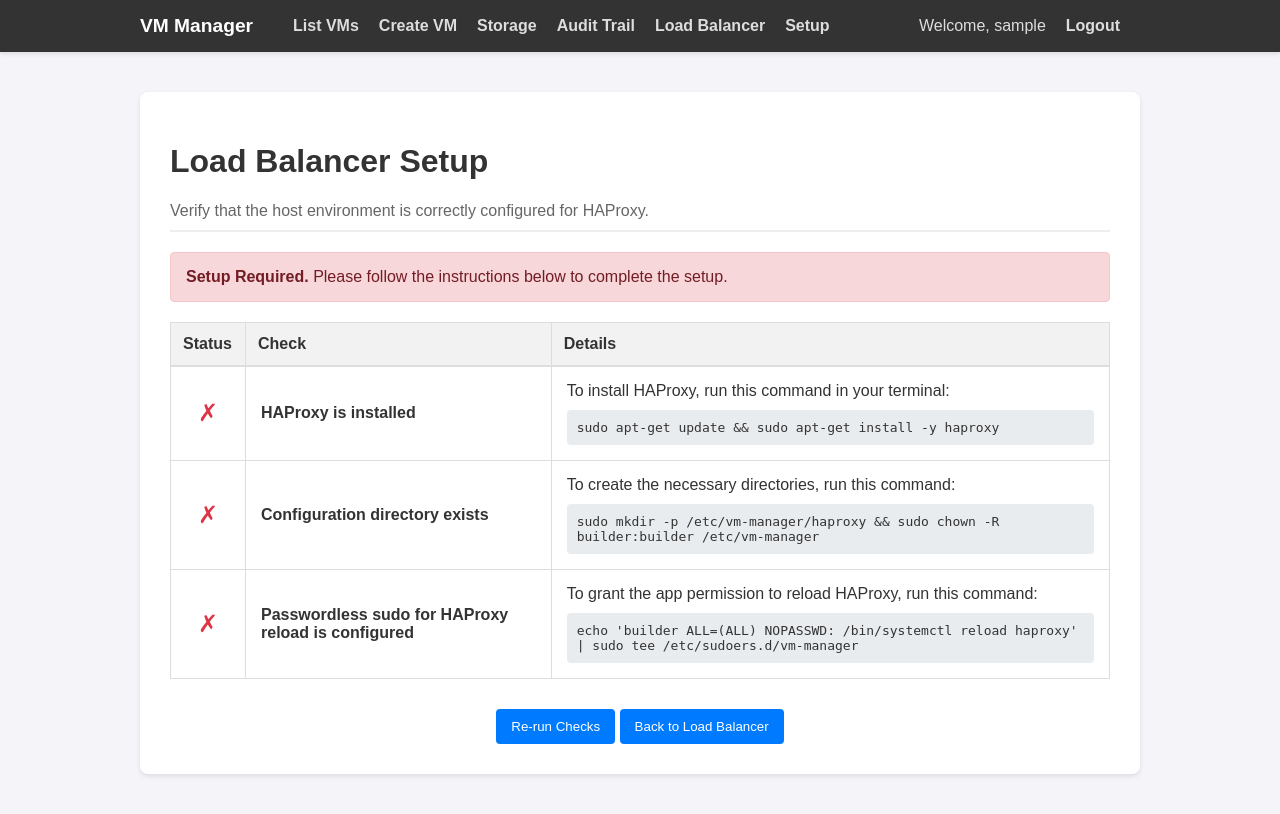
After one commit to zeshaq/vm-manager, a Flask app: page /setup in a window 1280 px wide. The commit adds this page. Run offline with Flask 3, Linux system fonts and the light colour scheme; the visitor is signed in with stand-in values (Sample User, id 1).

Commit message:
load balancer added

```diff
--- a/app.py
+++ b/app.py
@@ -5,7 +5,10 @@ import os
 # Import the blueprints
 from views.listing import listing_bp
 from views.creation import creation_bp
-from views.storage import storage_bp  # <--- Import new blueprint
+from views.storage import storage_bp
+from views.audit import audit_bp
+from views.loadbalancer import lb_bp
+from views.setup import setup_bp
 
 app = Flask(__name__)
 app.secret_key = os.urandom(24)
@@ -13,7 +16,10 @@ app.secret_key = os.urandom(24)
 # Register the blueprints
 app.register_blueprint(listing_bp)
 app.register_blueprint(creation_bp)
-app.register_blueprint(storage_bp)    # <--- Register new blueprint
+app.register_blueprint(storage_bp)
+app.register_blueprint(audit_bp)
+app.register_blueprint(lb_bp)
+app.register_blueprint(setup_bp)
 
 @app.before_request
 def before_request():
--- a/templates/base.html
+++ b/templates/base.html
@@ -27,7 +27,10 @@
             <a href="/" style="font-size: 1.2em; color: white; margin-right: 40px;">VM Manager</a>
             <a href="/list">List VMs</a>
             <a href="/create">Create VM</a>
-            <a href="/storage">Storage</a> <!-- NEW LINK -->
+            <a href="/storage">Storage</a>
+            <a href="/audit">Audit Trail</a>
+            <a href="/loadbalancer">Load Balancer</a>
+            <a href="/setup">Setup</a>
             {% if session['username'] %}
                 <span style="color: #ddd; margin-left: auto;">Welcome, {{ session['username'] }}</span>
                 <a href="/logout" style="margin-left: 20px;">Logout</a>
--- /dev/null
+++ b/templates/setup.html
@@ -0,0 +1,63 @@
+{% extends 'base.html' %}
+
+{% block content %}
+<div style="background: white; padding: 30px; border-radius: 8px; box-shadow: 0 2px 5px rgba(0,0,0,0.1);">
+
+    <!-- Page Header -->
+    <div style="border-bottom: 2px solid #eee; padding-bottom: 10px; margin-bottom: 20px;">
+        <h1>Load Balancer Setup</h1>
+        <p style="color: #666; margin: 0;">Verify that the host environment is correctly configured for HAProxy.</p>
+    </div>
+
+    {% if all_passed %}
+        <div style="padding: 15px; margin-bottom: 20px; border-radius: 4px; color: #155724; background-color: #d4edda; border: 1px solid #c3e6cb;">
+            <strong>All checks passed!</strong> The load balancer is configured correctly.
+        </div>
+    {% else %}
+        <div style="padding: 15px; margin-bottom: 20px; border-radius: 4px; color: #721c24; background-color: #f8d7da; border: 1px solid #f5c6cb;">
+            <strong>Setup Required.</strong> Please follow the instructions below to complete the setup.
+        </div>
+    {% endif %}
+
+    <!-- Checks Table -->
+    <table style="width: 100%; border-collapse: collapse;">
+        <thead style="background: #f8f9fa;">
+            <tr>
+                <th style="padding: 12px; border-bottom: 2px solid #ddd; text-align: left; width: 50px;">Status</th>
+                <th style="padding: 12px; border-bottom: 2px solid #ddd; text-align: left;">Check</th>
+                <th style="padding: 12px; border-bottom: 2px solid #ddd; text-align: left;">Details</th>
+            </tr>
+        </thead>
+        <tbody>
+            {% for name, check in checks.items() %}
+            <tr style="border-bottom: 1px solid #eee;">
+                <td style="padding: 15px; text-align: center;">
+                    {% if check.pass %}
+                        <span style="font-size: 1.5em; color: #28a745;">✓</span>
+                    {% else %}
+                        <span style="font-size: 1.5em; color: #dc3545;">✗</span>
+                    {% endif %}
+                </td>
+                <td style="padding: 15px;">
+                    <strong>{{ check.message }}</strong>
+                </td>
+                <td style="padding: 15px;">
+                    {% if not check.pass %}
+                        <p style="margin: 0 0 10px 0;">{{ check.fix_description }}</p>
+                        <code style="display: block; background: #e9ecef; padding: 10px; border-radius: 4px; white-space: pre-wrap; word-wrap: break-word;">{{ check.fix_command }}</code>
+                    {% else %}
+                        <span style="color: #6c757d;">OK</span>
+                    {% endif %}
+                </td>
+            </tr>
+            {% endfor %}
+        </tbody>
+    </table>
+
+    <div style="margin-top: 30px; text-align: center;">
+        <a href="{{ url_for('setup.setup_page') }}"><button>Re-run Checks</button></a>
+        <a href="{{ url_for('loadbalancer.manage_loadbalancer') }}"><button style="background: #007bff;">Back to Load Balancer</button></a>
+    </div>
+
+</div>
+{% endblock %}
--- /dev/null
+++ b/views/audit.py
@@ -0,0 +1,44 @@
+import datetime
+import json
+from flask import session, Blueprint, render_template
+
+audit_bp = Blueprint('audit', __name__)
+
+LOG_FILE = 'logs/audit_trail.log'
+
+def log_event(action, target_uuid=None, target_name=None, details=None):
+    """Records an audit trail event."""
+    try:
+        username = session.get('username', 'System')
+        log_entry = {
+            'timestamp': datetime.datetime.utcnow().isoformat(),
+            'username': username,
+            'action': action,
+            'target_uuid': target_uuid,
+            'target_name': target_name,
+            'details': details
+        }
+        with open(LOG_FILE, 'a') as f:
+            f.write(json.dumps(log_entry) + '\n')
+    except Exception as e:
+        print(f"Failed to write to audit log: {e}")
+
+def get_audit_logs():
+    """Retrieves all audit trail entries."""
+    logs = []
+    try:
+        with open(LOG_FILE, 'r') as f:
+            for line in f:
+                if line.strip():
+                    logs.append(json.loads(line))
+    except FileNotFoundError:
+        return [] # Return empty list if log file doesn't exist yet
+    except Exception as e:
+        print(f"Failed to read audit log: {e}")
+    # Return logs in reverse chronological order
+    return sorted(logs, key=lambda x: x['timestamp'], reverse=True)
+
+@audit_bp.route('/audit')
+def show_audit_log():
+    logs = get_audit_logs()
+    return render_template('audit.html', logs=logs)
--- /dev/null
+++ b/views/loadbalancer.py
@@ -0,0 +1,190 @@
+from flask import Blueprint, render_template, request, redirect, url_for, flash
+import json
+import libvirt
+import os
+import subprocess
+from .setup import check_haproxy_installed, check_config_dirs, check_sudo_permissions
+
+# --- Blueprint Setup ---
+lb_bp = Blueprint('loadbalancer', __name__)
+
+
+# --- Constants ---
+ROUTES_FILE = os.path.join('data', 'routes.json')
+HAPROXY_CONFIG = '/etc/vm-manager/haproxy/haproxy.cfg'
+
+# --- Helper Functions ---
+
+def read_routes():
+    """Reads the routing rules from the JSON file."""
+    if not os.path.exists(ROUTES_FILE):
+        return []
+    try:
+        with open(ROUTES_FILE, 'r') as f:
+            return json.load(f)
+    except (json.JSONDecodeError, FileNotFoundError):
+        return []
+
+def write_routes(routes):
+    """Writes the routing rules to the JSON file."""
+    with open(ROUTES_FILE, 'w') as f:
+        json.dump(routes, f, indent=4)
+
+def get_vm_ip(vm_uuid):
+    """Gets the IP address of a VM given its UUID."""
+    conn = libvirt.open('qemu:///system')
+    if not conn:
+        return None
+    try:
+        dom = conn.lookupByUUIDString(vm_uuid)
+        if not dom.isActive():
+            return None
+
+        ifaces = dom.interfaceAddresses(libvirt.VIR_DOMAIN_INTERFACE_ADDRESSES_SRC_LEASE, 0)
+        for _, val in ifaces.items():
+            if val['addrs']:
+                return val['addrs'][0]['addr']
+    except libvirt.libvirtError:
+        return None
+    finally:
+        if conn:
+            conn.close()
+    return None
+
+def generate_haproxy_config():
+    """Generates a new haproxy.cfg from the routes and reloads the service."""
+    # --- Pre-flight checks ---
+    if not all([check_haproxy_installed(), check_config_dirs(), check_sudo_permissions()]):
+        flash("Setup is incomplete. Please resolve all issues on the Setup page before managing routes.", "error")
+        return redirect(url_for('setup.setup_page'))
+
+    routes = read_routes()
+
+    # --- Base HAProxy Config ---
+    config_lines = [
+        "global",
+        "    log /dev/log    local0",
+        "    chroot /var/lib/haproxy",
+        "    stats socket /run/haproxy/admin.sock mode 660 level admin expose-fd listeners",
+        "    stats timeout 30s",
+        "    user haproxy",
+        "    group haproxy",
+        "    daemon",
+        "",
+        "defaults",
+        "    log     global",
+        "    mode    http",
+        "    option  httplog",
+        "    option  dontlognull",
+        "    timeout connect 5000",
+        "    timeout client  50000",
+        "    timeout server  50000",
+        "",
+        "frontend http_front",
+        "    bind *:80",
+        "    mode http",
+    ]
+
+    # --- Dynamic Frontend ACLs and Backends ---
+    backends = []
+    for i, route in enumerate(routes):
+        vm_ip = get_vm_ip(route['vm_uuid'])
+        if not vm_ip:
+            # Skip route if VM is off or has no IP
+            continue
+
+        frontend_name = route['frontend_host'].replace('.', '_')
+
+        # Add ACL for routing
+        config_lines.append(f"    acl host_{frontend_name} hdr(host) -i {route['frontend_host']}")
+        config_lines.append(f"    use_backend backend_{frontend_name} if host_{frontend_name}")
+
+        # Add Backend definition
+        backends.extend([
+            "",
+            f"backend backend_{frontend_name}",
+            "    mode http",
+            "    balance roundrobin",
+            f"    server {route['vm_name']}_{i} {vm_ip}:{route['backend_port']} check",
+        ])
+
+    config_lines.extend(backends)
+
+    # --- Stats Page ---
+    config_lines.extend([
+        "",
+        "listen stats",
+        "    bind *:8404",
+        "    stats enable",
+        "    stats uri /",
+        "    stats refresh 10s",
+        "    stats admin if TRUE"
+    ])
+
+    # --- Write and Reload ---
+    try:
+        # Use sudo to write the config file to the protected directory
+        config_content = "\n".join(config_lines)
+        write_cmd = ['sudo', 'tee', HAPROXY_CONFIG]
+        subprocess.run(write_cmd, input=config_content.encode(), check=True, capture_output=True)
+
+        # Reload HAProxy using systemctl
+        reload_cmd = ['sudo', 'systemctl', 'reload', 'haproxy']
+        subprocess.run(reload_cmd, check=True)
+
+        flash("HAProxy configuration updated and reloaded successfully.", "success")
+    except (IOError, subprocess.CalledProcessError) as e:
+        error_msg = e.stderr.decode() if hasattr(e, 'stderr') else str(e)
+        flash(f"Error updating HAProxy: {error_msg}", "error")
+        print(f"❌ Error updating HAProxy: {error_msg}")
+
+
+# --- Routes ---
+
+@lb_bp.route('/loadbalancer')
+def manage_loadbalancer():
+    conn = libvirt.open('qemu:///system')
+    vms = []
+    if conn:
+        try:
+            # Get only running domains, as only they can be routed to
+            domains = conn.listAllDomains(libvirt.VIR_DOMAIN_RUNNING)
+            for dom in domains:
+                vms.append({'uuid': dom.UUIDString(), 'name': dom.name()})
+        finally:
+            conn.close()
+
+    routes = read_routes()
+    setup_complete = all([check_haproxy_installed(), check_config_dirs(), check_sudo_permissions()])
+
+    return render_template('loadbalancer.html', routes=routes, vms=vms, setup_complete=setup_complete)
+
+@lb_bp.route('/loadbalancer/add', methods=['POST'])
+def add_route():
+    routes = read_routes()
+    vm_uuid, vm_name = request.form['vm_selection'].split('|')
+
+    new_route = {
+        'frontend_host': request.form['frontend_host'],
+        'vm_uuid': vm_uuid,
+        'vm_name': vm_name,
+        'backend_port': request.form['backend_port']
+    }
+    routes.append(new_route)
+    write_routes(routes)
+    generate_haproxy_config()
+
+    return redirect(url_for('loadbalancer.manage_loadbalancer'))
+
+@lb_bp.route('/loadbalancer/delete', methods=['POST'])
+def delete_route():
+    routes = read_routes()
+    frontend_host = request.form['frontend_host']
+
+    # Filter out the route to be deleted
+    routes = [r for r in routes if r['frontend_host'] != frontend_host]
+
+    write_routes(routes)
+    generate_haproxy_config()
+
+    return redirect(url_for('loadbalancer.manage_loadbalancer'))
--- /dev/null
+++ b/views/setup.py
@@ -0,0 +1,85 @@
+from flask import Blueprint, render_template
+import shutil
+import os
+import subprocess
+import getpass
+
+# --- Blueprint Setup ---
+setup_bp = Blueprint('setup', __name__)
+
+# --- Helper Functions ---
+
+def get_package_manager():
+    """Detects the system's package manager."""
+    if shutil.which('apt-get'):
+        return 'apt-get'
+    if shutil.which('dnf'):
+        return 'dnf'
+    if shutil.which('yum'):
+        return 'yum'
+    return None
+
+def check_haproxy_installed():
+    """Checks if HAProxy is installed."""
+    return shutil.which('haproxy') is not None
+
+def check_config_dirs():
+    """Checks if the required /etc/vm-manager directories exist."""
+    return os.path.isdir('/etc/vm-manager/haproxy')
+
+def check_sudo_permissions():
+    """Checks if the current user has passwordless sudo for the reload command."""
+    command = ['sudo', '-n', '/bin/systemctl', 'reload', 'haproxy']
+    # We expect this to fail if HAProxy isn't running, but a non-zero exit code
+    # due to a password prompt is what we're looking for.
+    # A password prompt typically returns 1.
+    try:
+        result = subprocess.run(command, capture_output=True)
+        # If successful (0) or fails for reasons other than password (e.g., service not found),
+        # it means sudo didn't ask for a password.
+        return result.returncode != 1 or b'password' not in result.stderr.lower()
+    except FileNotFoundError:
+        # sudo or systemctl not found
+        return False
+
+# --- Route ---
+
+@setup_bp.route('/setup')
+def setup_page():
+    # The commands the user might need to run
+    username = getpass.getuser()
+    package_manager = get_package_manager()
+
+    install_command = "echo 'Unsupported package manager. Please install HAProxy manually.'"
+    if package_manager == 'apt-get':
+        install_command = 'sudo apt-get update && sudo apt-get install -y haproxy'
+    elif package_manager in ['dnf', 'yum']:
+        install_command = f'sudo {package_manager} install -y haproxy'
+
+    sudoers_command = f"echo '{username} ALL=(ALL) NOPASSWD: /bin/systemctl reload haproxy' | sudo tee /etc/sudoers.d/vm-manager"
+
+    # Perform all checks
+    checks = {
+        'haproxy_installed': {
+            'pass': check_haproxy_installed(),
+            'message': 'HAProxy is installed',
+            'fix_command': install_command,
+            'fix_description': 'To install HAProxy, run this command in your terminal:'
+        },
+        'config_dirs_exist': {
+            'pass': check_config_dirs(),
+            'message': 'Configuration directory exists',
+            'fix_command': f'sudo mkdir -p /etc/vm-manager/haproxy && sudo chown -R {username}:{username} /etc/vm-manager',
+            'fix_description': 'To create the necessary directories, run this command:'
+        },
+        'sudo_permissions': {
+            'pass': check_sudo_permissions(),
+            'message': 'Passwordless sudo for HAProxy reload is configured',
+            'fix_command': sudoers_command,
+            'fix_description': 'To grant the app permission to reload HAProxy, run this command:'
+        }
+    }
+
+    all_passed = all(c['pass'] for c in checks.values())
+
+    return render_template('setup.html', checks=checks, all_passed=all_passed)
```
Also changed, not shown: templates/audit.html (added, +42 -0 lines), templates/loadbalancer.html (added, +88 -0 lines), views/listing.py (+25 -9 lines).
